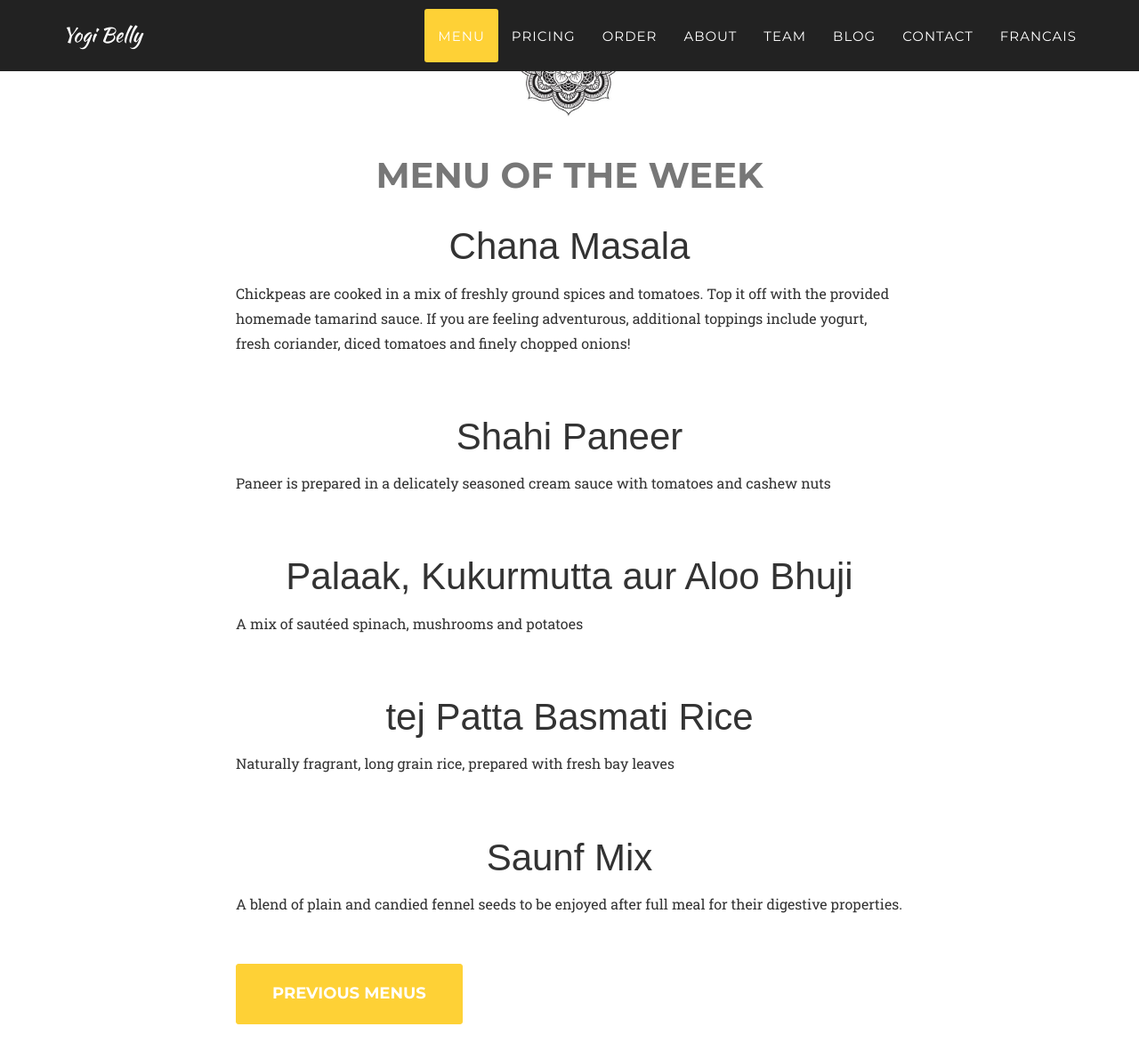
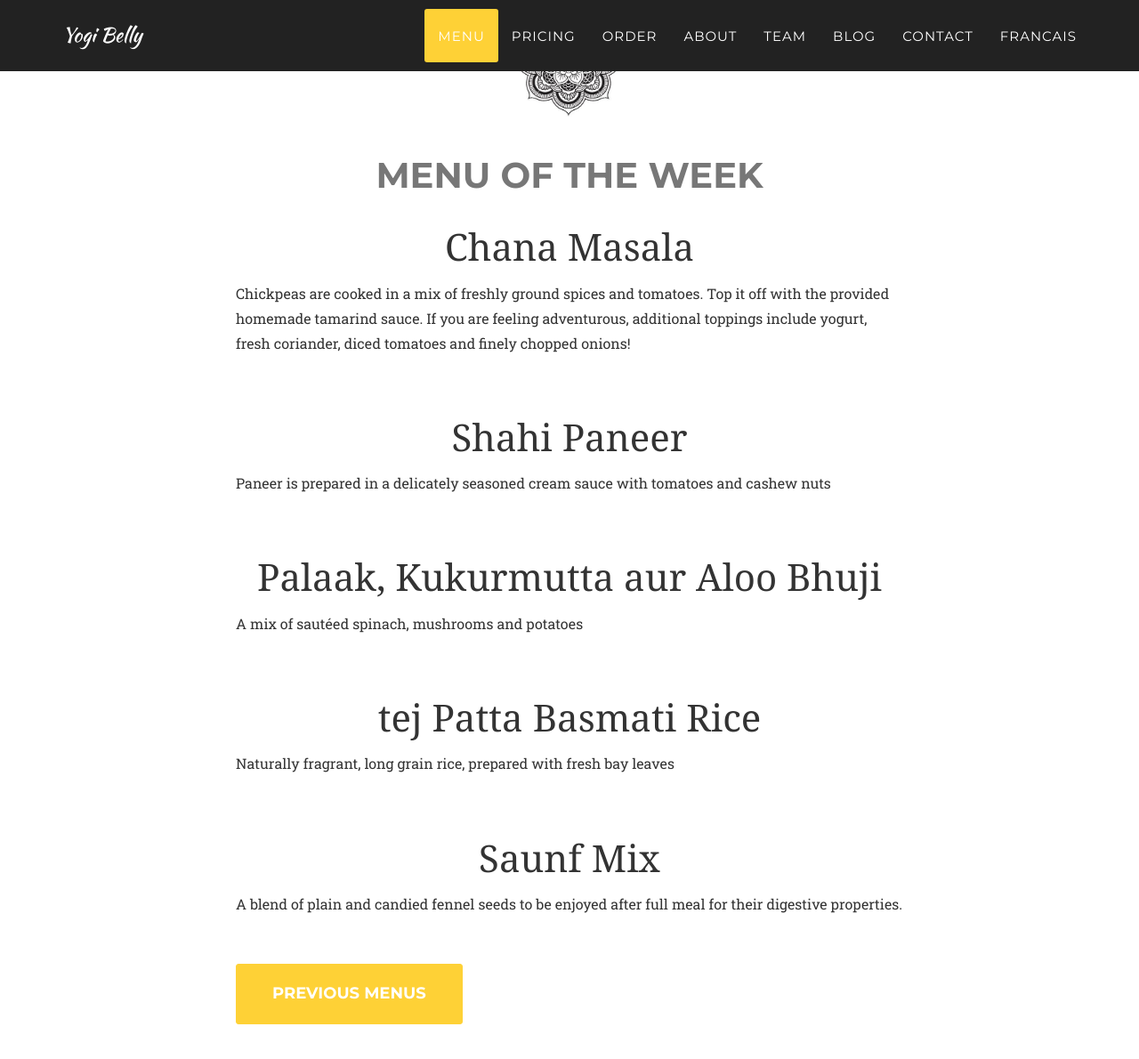
Before and after one commit to yogibelly/yogibelly.github.io, a Jekyll site: the page built from index.html, in a window 1280 px wide and 1400 px high, scrolled down 3173 px. Shown: the top 1190 px of the window at 89% size. Built offline with Jekyll 4.4.1, drawn with Linux system fonts in a browser that asks for light colours; some web fonts are replaced.

Commit message:
changed menu title font from Matura to Cambria

```diff
--- a/_includes/css/agency.css
+++ b/_includes/css/agency.css
@@ -56,7 +56,7 @@ h6 {
 }
 
 h3 {
-        font-family: 'Matura MT Script Capitals', arial;
+        font-family: Cambria,Georgia,serif;
         font-size: 42px;
 }
 
```
